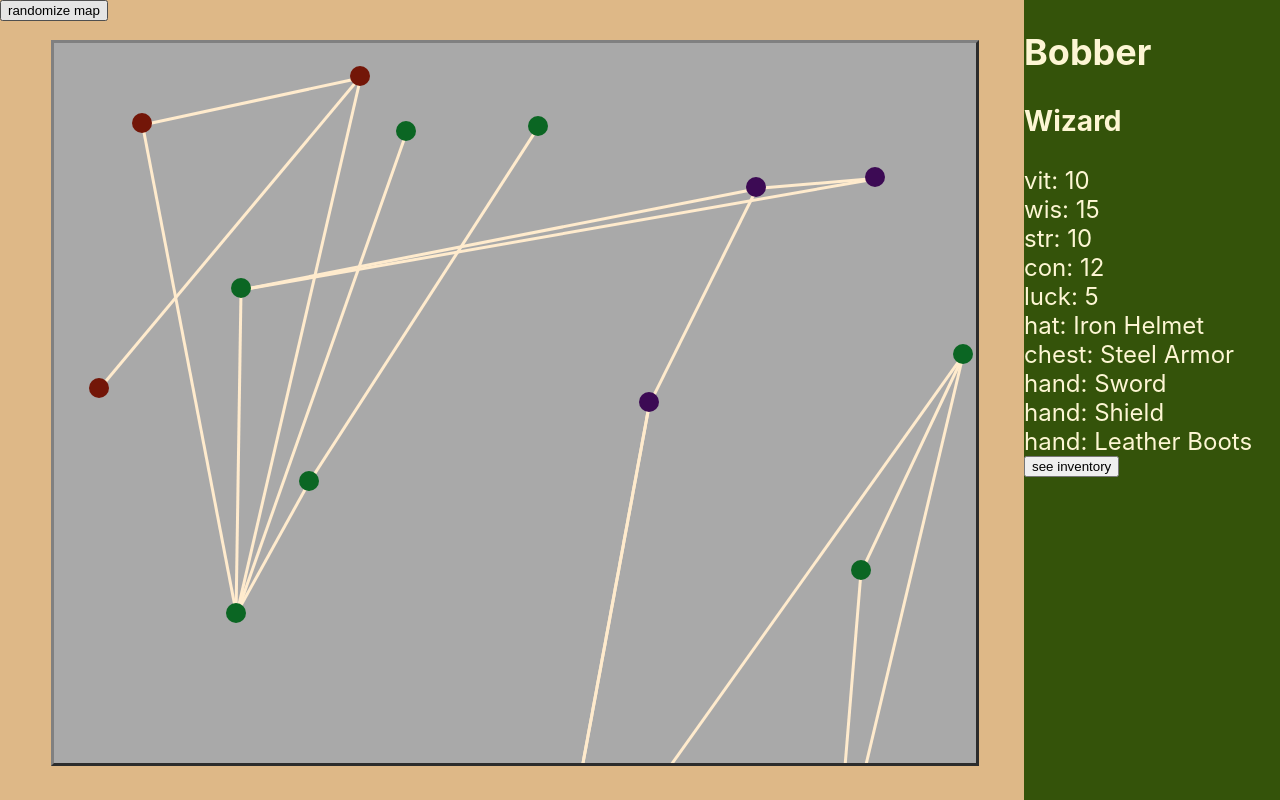
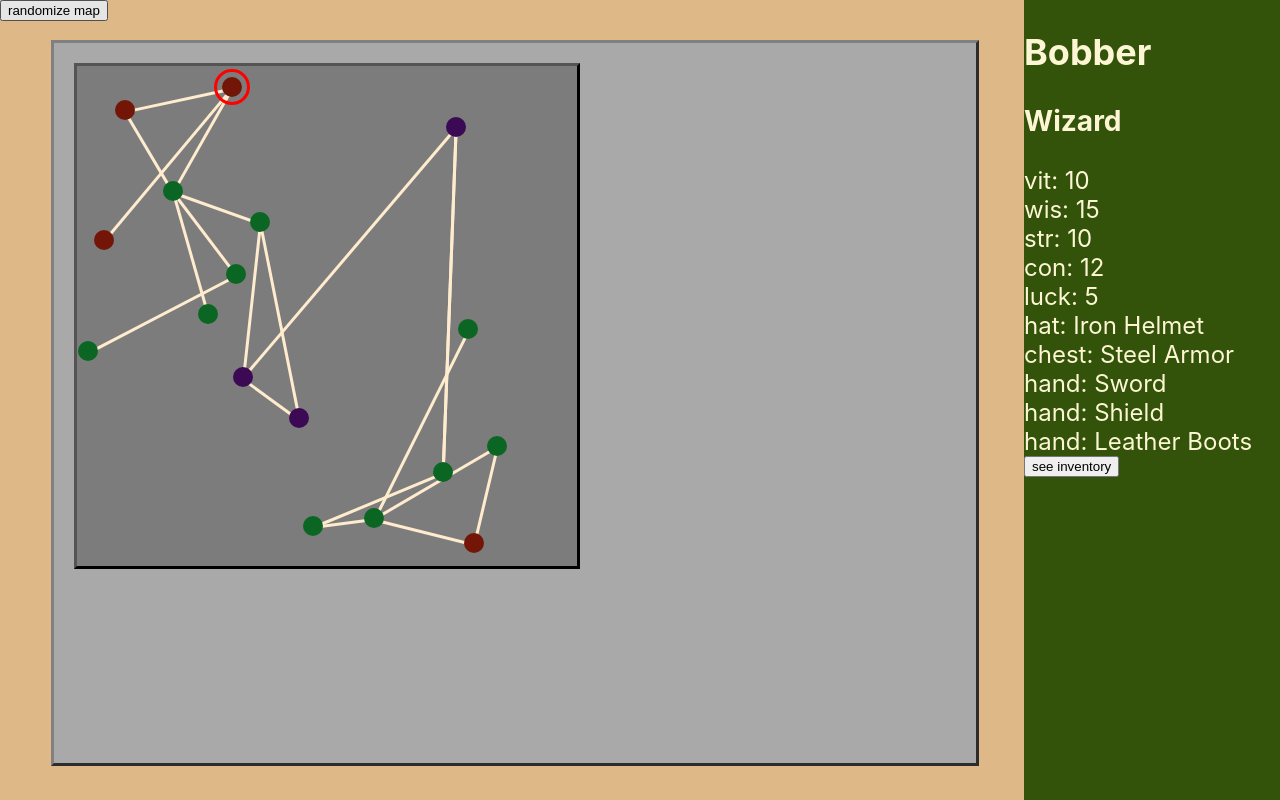
Before and after one commit to MatasSvarlys/ReactGame, a React app: page / in a window 1280 px wide. Both pictures are taken after a click on the button "randomize map". Built offline with nearby package versions, Linux system fonts and the light colour scheme.

Commit message:
added a way to display where you are

```diff
--- a/src/components/map.js
+++ b/src/components/map.js
@@ -1,7 +1,7 @@
 import React, { useState, useEffect } from 'react';
 import MapDisplay from './mapDisplay';
 import '../css/map.css'
-const mapSize = [1000, 1000];
+const mapSize = [500, 500];
 
 export default function Map(){
   const [nodes, setNodes] = useState([]);
--- a/src/components/mapDisplay.js
+++ b/src/components/mapDisplay.js
@@ -9,7 +9,7 @@ export default function MapDisplay({nodes, paths, mapSize}){
     const [activeTooltip, setActiveTooltip] = useState(null);
     const [displayedPaths, setDisplayedPaths] = useState([]);
     const mapDisplayRef = useRef(null);
-
+    const [currentPos, setPos] = useState("id_1");
 
     useEffect(() => {
         //update the displayed nodes whenever nodes change
@@ -20,7 +20,7 @@ export default function MapDisplay({nodes, paths, mapSize}){
 
     return(
         <ScrollDrag ref={mapDisplayRef} rootClass="map-display-container">
-            <div className='map' style={{height: mapSize[0], width: mapSize[1], }}>
+            <div className='map' style={{height: mapSize[0], width: mapSize[1]}}>
                 {displayedPaths.map((path, index) => (
                     <Path
                         key={index}
@@ -36,6 +36,7 @@ export default function MapDisplay({nodes, paths, mapSize}){
                         setActiveTooltip={setActiveTooltip}
                         activeTooltip={activeTooltip}
                         id={node.id}
+                        currentPos={currentPos}
                     />
                 ))}
             </div>
--- a/src/components/node.js
+++ b/src/components/node.js
@@ -1,7 +1,7 @@
 // import React, { useState } from 'react';
 import '../css/node.css';
 
-export default function Node({ type, name, position, setActiveTooltip, activeTooltip, id}) {
+export default function Node({ type, name, position, setActiveTooltip, activeTooltip, id, currentPos}) {
   if (!position) {
     console.error("one of the coordinates is undefined in node " + name);
     return;
@@ -29,6 +29,7 @@ export default function Node({ type, name, position, setActiveTooltip, activeToo
         onClick={handleNodeClick}
         id={id}
       >
+      <div className={currentPos === id ? 'selectedNode' : ''}></div>
     </div>
   );
 
--- a/src/css/mapDisplay.css
+++ b/src/css/mapDisplay.css
@@ -1,31 +1,8 @@
-.top1, .top2, .mid, .bot1, .bot2 {
-    position: absolute;
-    height: 100%;
-    width: 100%;
-}
-.top1{
-    background-color: yellow;
-    clip-path: polygon(0% 0%, 40% 0%, 0% 40%);
-}
-
-.top2{
-    background-color: lightgreen;
-    clip-path: polygon(40% 0, 80% 0%, 0 80%, 0 40%);
-}
-
-.mid{
-    background-color: green;
-    clip-path: polygon(80% 0, 100% 0, 100% 40%, 40% 100%, 0 100%, 0 80%);
-}
-
-.bot1{
-    background-color: teal;
-    clip-path: polygon(100% 20%, 100% 80%, 80% 100%, 20% 100%);
-}
-
-.bot2{
-    background-color: blue;
-    clip-path: polygon(100% 60%, 60% 100%, 100% 100%);
+.map{
+    border-style: outset;
+    border-color: black;
+    margin: 20px;
+    background-color: rgb(124, 124, 124);
 }
 
 .map-display-container{
--- a/src/css/node.css
+++ b/src/css/node.css
@@ -49,3 +49,14 @@
 .node-tooltip.active::after {
   display: block;
 }
+
+.selectedNode {
+  width: 30px;
+  height: 30px;
+  border-radius: 50%;
+  border-style: solid;
+  border-color: red;
+  position: inherit;
+  align-items: center;
+  justify-content: center;
+}
```
Lines whose indentation alone changed are shown as unchanged.
